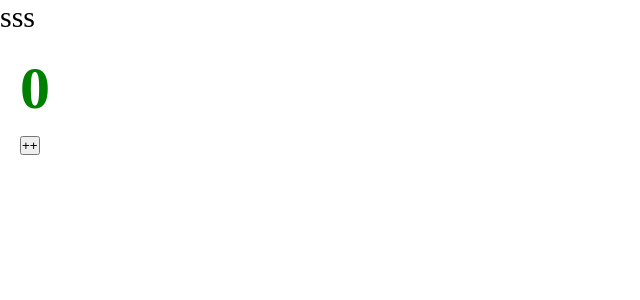
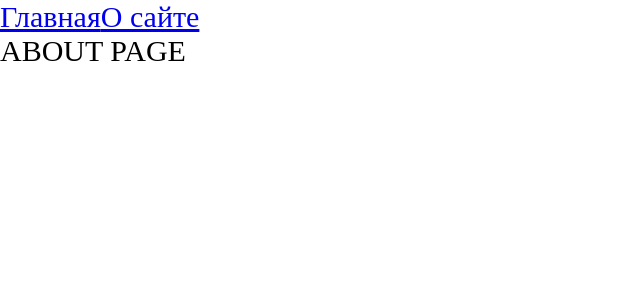
Before and after one commit to BearablePain/Project, a React app: page /about in a window 1280 px wide. Shown: the top 300 px of the page, without its empty margins (0-640 px from the left). Built offline with nearby package versions, Linux system fonts and the light colour scheme.

Commit message:
initial routers

```diff
--- a/package.json
+++ b/package.json
@@ -26,6 +26,7 @@
     "@types/node": "^17.0.21",
     "@types/react": "^17.0.39",
     "@types/react-dom": "^17.0.11",
+    "@types/react-router-dom": "^5.3.3",
     "@types/webpack": "^5.28.0",
     "css-loader": "^6.6.0",
     "html-webpack-plugin": "^5.5.0",
@@ -43,6 +44,7 @@
   "dependencies": {
     "@types/webpack-dev-server": "^4.7.2",
     "react": "^17.0.2",
-    "react-dom": "^17.0.2"
+    "react-dom": "^17.0.2",
+    "react-router-dom": "^6.2.1"
   }
 }
--- a/src/App.tsx
+++ b/src/App.tsx
@@ -1,7 +1,21 @@
-import { Counter } from "./component/Counter";
+import { Suspense } from "react";
+import { Routes, Route, Link} from "react-router-dom";
 import './index.scss'
+
+import { AboutPageAsync } from "./pages/AboutPage/AboutPageAsync";
+import { MainPageAsync } from "./pages/MainPage/MainPageAsync";
 const App = () => {
- return (<div className="app">sss<Counter/></div>)
+
+ return (<div className="app">
+  <Link to={'/'}>Главная</Link>
+  <Link to={'/about'}>О сайте</Link>
+  <Suspense fallback={<div>...Loading</div>}>
+
+  <Routes>
+ <Route path={'/about'} element={<AboutPageAsync/>}/>
+  <Route path={'/'} element={<MainPageAsync/>} />
+
+ </Routes>   </Suspense></div>)
 }
 
 export default App
--- a/src/index.tsx
+++ b/src/index.tsx
@@ -1,7 +1,8 @@
 import { render } from 'react-dom'
 import React from  'React'
 import App from "./App";
+import { BrowserRouter } from "react-router-dom";
 render(
-    <App/>,
+  <BrowserRouter><App/></BrowserRouter>,
     document.getElementById('root')
 )
--- /dev/null
+++ b/src/pages/AboutPage/AboutPage.tsx
@@ -0,0 +1,11 @@
+import React from 'react';
+
+const AboutPage = () => {
+    return (
+        <div>
+            ABOUT PAGE
+        </div>
+    );
+};
+
+export default AboutPage;
--- /dev/null
+++ b/src/pages/AboutPage/AboutPageAsync.tsx
@@ -0,0 +1,3 @@
+import {lazy} from "react";
+
+export const AboutPageAsync = lazy(() => import('./AboutPage'))
--- /dev/null
+++ b/src/pages/MainPage/MainPage.tsx
@@ -0,0 +1,11 @@
+import React from 'react';
+
+const MainPage = () => {
+    return (
+        <div>
+            MAIN PAGE
+        </div>
+    );
+};
+
+export default MainPage;
--- /dev/null
+++ b/src/pages/MainPage/MainPageAsync.tsx
@@ -0,0 +1,3 @@
+import { lazy } from "react";
+
+export const MainPageAsync = lazy(() => import('./MainPage'))
--- a/tsconfig.json
+++ b/tsconfig.json
@@ -5,7 +5,7 @@
     // Однако это не означает, что теперь вовсе нельзя использовать any.
     // Это означает лишь, что в подобных ситуация разработчик должен явно писать any,
     "noImplicitAny": true,
-    "module": "es6",
+    "module": "ESNext",
     // В какую спецификацию компилируем: для поддержки большинства браузеров
     "target": "es5",
     "jsx": "react-jsx",
```
Also changed, not shown: 3 other files (tests, documents, lock files or other folders).
